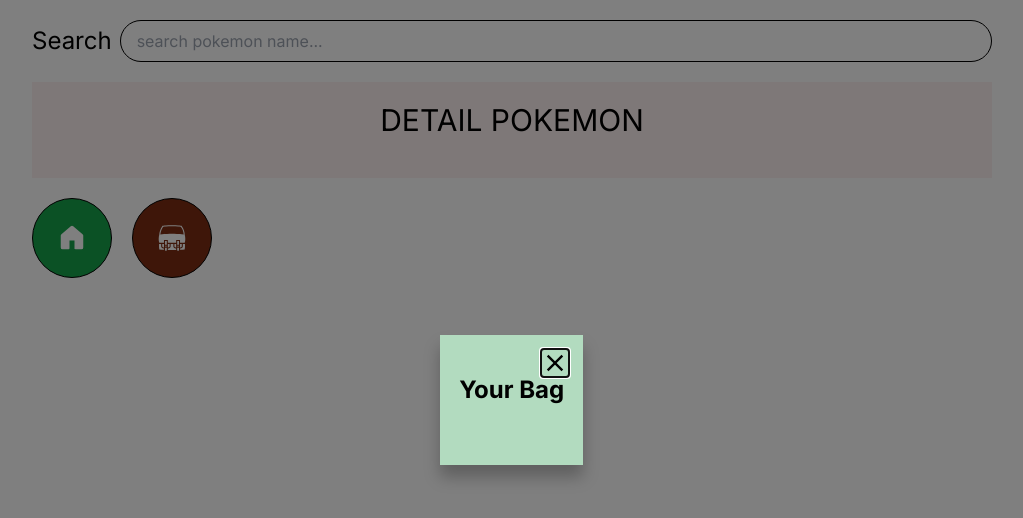
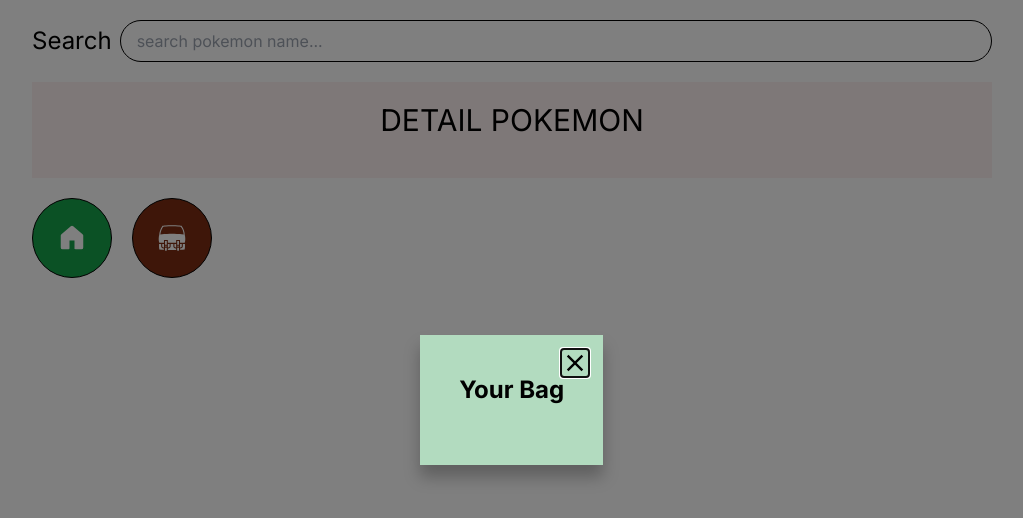
Before and after one commit to haseo0000/nextjs_pokemon, a Next.js app: page /find in a window 1280 px wide. Both pictures are taken after a click on the element 300 px from the left and 238 px from the top of the page. Shown: the top 518 px of the page, without its empty margins (128-1151 px from the left). Built offline with nearby package versions, Linux system fonts and the light colour scheme.

Commit message:
adjust padding

```diff
--- a/components/modalBag.tsx
+++ b/components/modalBag.tsx
@@ -16,7 +16,9 @@
         onClose={() => closeModal(false)}
         center
         classNames={{ modal: "customModal" }}>
-        <div className="mt-5" style={{ maxHeight: "500px" }}>
+        <div
+          className="mt-5 px-5 overflow-y-auto"
+          style={{ maxHeight: "500px" }}>
           <p className="text-2xl font-bold text-center">Your Bag</p>
           <div className="grid gap-5 mt-5 pb-5 grid-cols-2 sm:grid-cols-3 md:grid-cols-4 lg:grid-cols-6">
             {bag.map((item: any) => (
```
